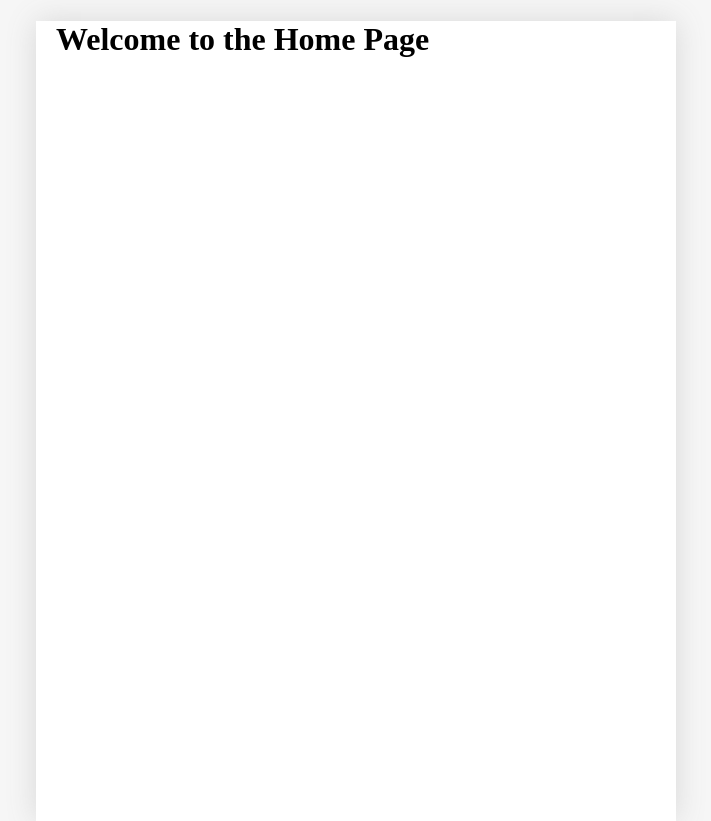
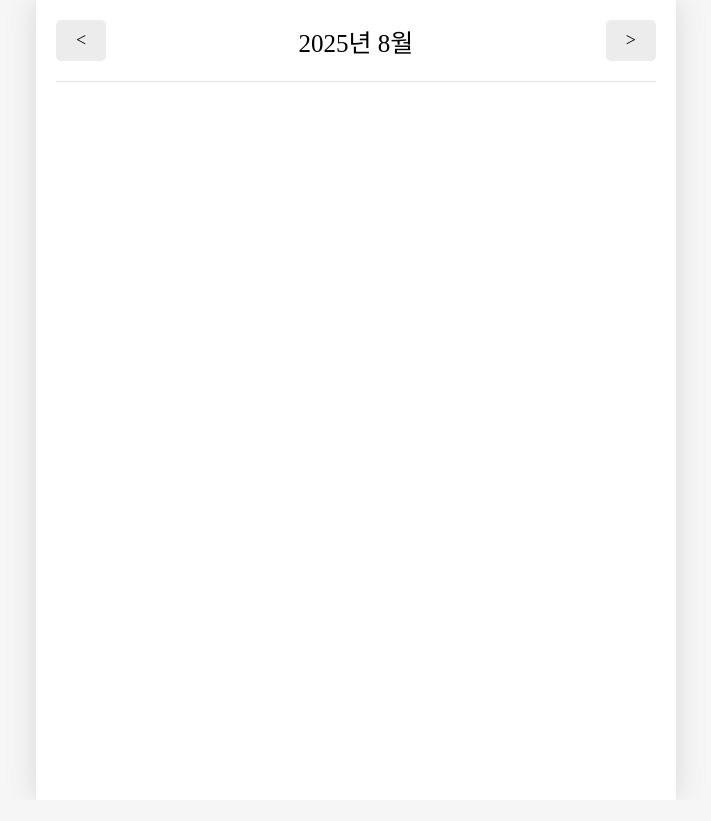
Before and after one commit to ojm51/Emotion-Diary, a React (Vite) app: page / in a window 1280 px wide. Shown: the whole page, without its empty margins (284-995 px from the left). After the commit the page ends 800 px from the top, so only its background shows below. Built offline with nearby package versions, Linux system fonts and the light colour scheme; a web font is replaced by a local one.

Commit message:
feat: 홈페이지 헤더 구현

```diff
--- a/src/pages/Home.jsx
+++ b/src/pages/Home.jsx
@@ -1,7 +1,14 @@
+import Header from "../components/Header";
+import Button from "../components/Button";
+
 const Home = () => {
   return (
     <div>
-      <h1>Welcome to the Home Page</h1>
+      <Header
+        title={"2025년 8월"}
+        leftChild={<Button text={"<"} />}
+        rightChild={<Button text={">"} />}
+      />
     </div>
   );
 };
```
